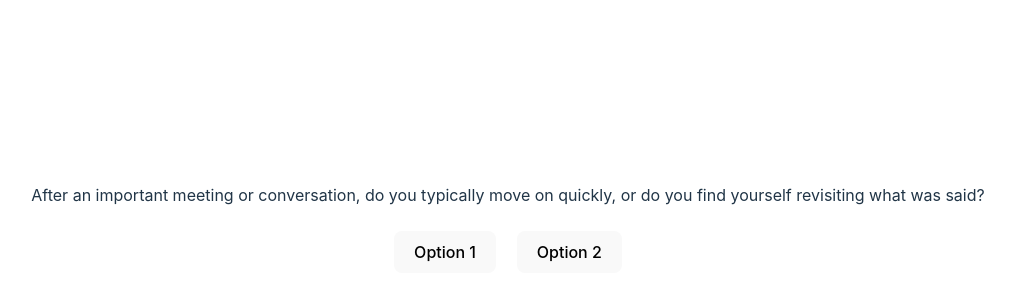
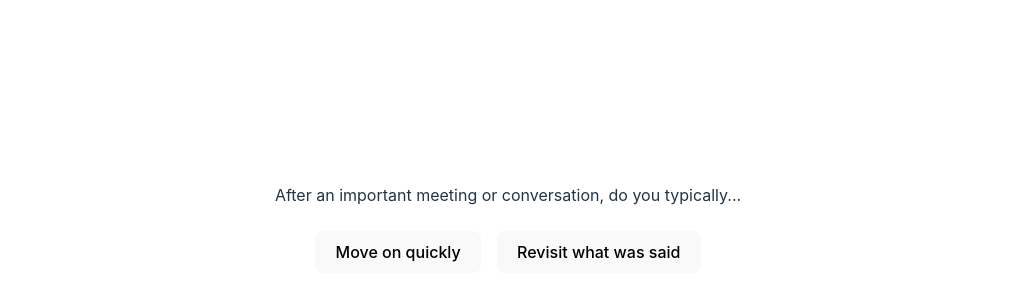
Before and after one commit to rniemela77/sentio, a Svelte app: page / in a window 1280 px wide. Shown: the part 176-476 px from the top of the page, without its empty margins (132-1147 px from the left). Built offline with nearby package versions, Linux system fonts and the light colour scheme.

Commit message:
refactor

```diff
--- a/src/App.svelte
+++ b/src/App.svelte
@@ -1,69 +1,47 @@
 <script>
   import { onMount } from 'svelte';
 
-  let states = [];
   const levelsOfConsciousness = [
-    "Acceptance",
-    "Joy",
-    "Fear",
-    "Anger",
-    "Grief",
-    "Shame",
-    "Willingness",
-    "Love",
-    "Pride",
-    "Peace",
-    "Courage",
-    "Desire",
-    "Neutrality",
-    "Reason",
-    "Guilt",
-    "Apathy",
-    "Enlightenment"
+    "Acceptance", "Joy", "Fear", "Anger", "Grief", "Shame", "Willingness",
+    "Love", "Pride", "Peace", "Courage", "Desire", "Neutrality", "Reason",
+    "Guilt", "Apathy", "Enlightenment"
   ];
 
   const questions = [
     {
-      text:
-        "After an important meeting or conversation, do you typically move on quickly, or do you find yourself revisiting what was said?",
-      shame: 0,
-      guilt: 1
+      text: "After an important meeting or conversation, do you typically...",
+      options: [
+        { text: "Move on quickly", emotion: "Acceptance" },
+        { text: "Revisit what was said", emotion: "Guilt" }
+      ]
     },
     {
-      text:
-        "When someone you care about is facing a problem, do you tend to offer practical advice, or do you often feel strongly connected to their emotions?",
-      apathy: 0,
-      grief: 1
+      text: "When someone you care about is facing a problem, do you tend to...",
+      options: [
+        { text: "Offer practical advice", emotion: "Reason" },
+        { text: "Feel strongly connected", emotion: "Grief" }
+      ]
     },
-    {
-      text:
-        "When you think about taking on a new challenge, do you consider the practical obstacles first, or do you focus more on the excitement of the opportunity?",
-      fear: 0,
-      desire: 1
-    },
-    {
-      text:
-        "When working toward a long-term goal, do you generally enjoy adapting as you go, or do you prefer to see steady progress unfold as expected?",
-      desire: 0,
-      anger: 1
-    },
+    // Add more questions here
   ];
 
   let question = '';
+  let options = [];
+  let states = [];
   let randomIndex = Math.floor(Math.random() * questions.length);
 
   onMount(() => {
-    question = questions[randomIndex].text;
+    const selectedQuestion = questions[randomIndex];
+    question = selectedQuestion.text;
+    options = selectedQuestion.options;
   });
 
-  function handleClick(option) {
+  function handleClick(optionIndex) {
     states = [];
-
-    levelsOfConsciousness.forEach((lvl) => {
-      if (questions[randomIndex][lvl.toLowerCase()] === option) {
-        states.push(lvl);
-      }
-    });
+    const selectedOption = options[optionIndex];
+    if (selectedOption.emotion) {
+      states.push(selectedOption.emotion);
+    }
   }
 </script>
 
@@ -74,8 +52,9 @@
     {/each}
   </div>
   <div class="question">{question}</div>
-  <button on:click={() => handleClick(0)}>Option 1</button>
-  <button on:click={() => handleClick(1)}>Option 2</button>
+  {#each options as option, index}
+    <button on:click={() => handleClick(index)}>{option.text}</button>
+  {/each}
 </main>
 
 <style>
```
